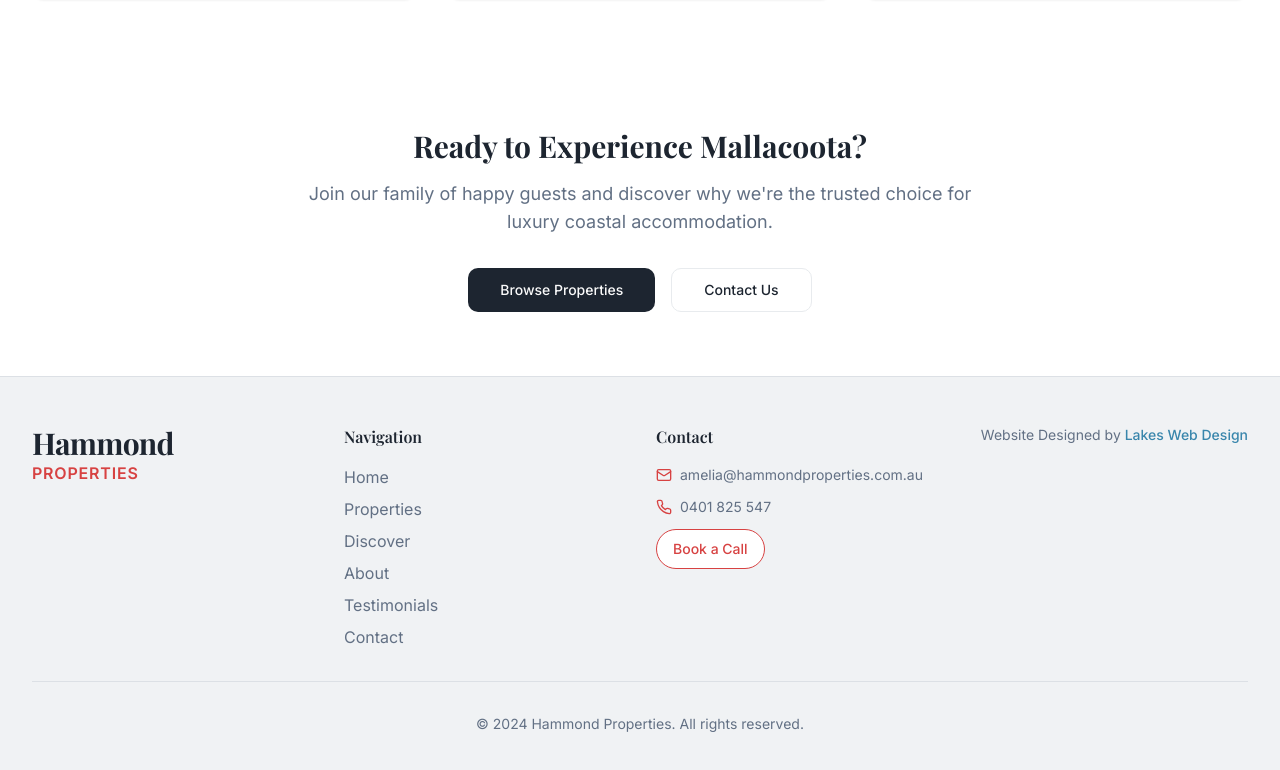
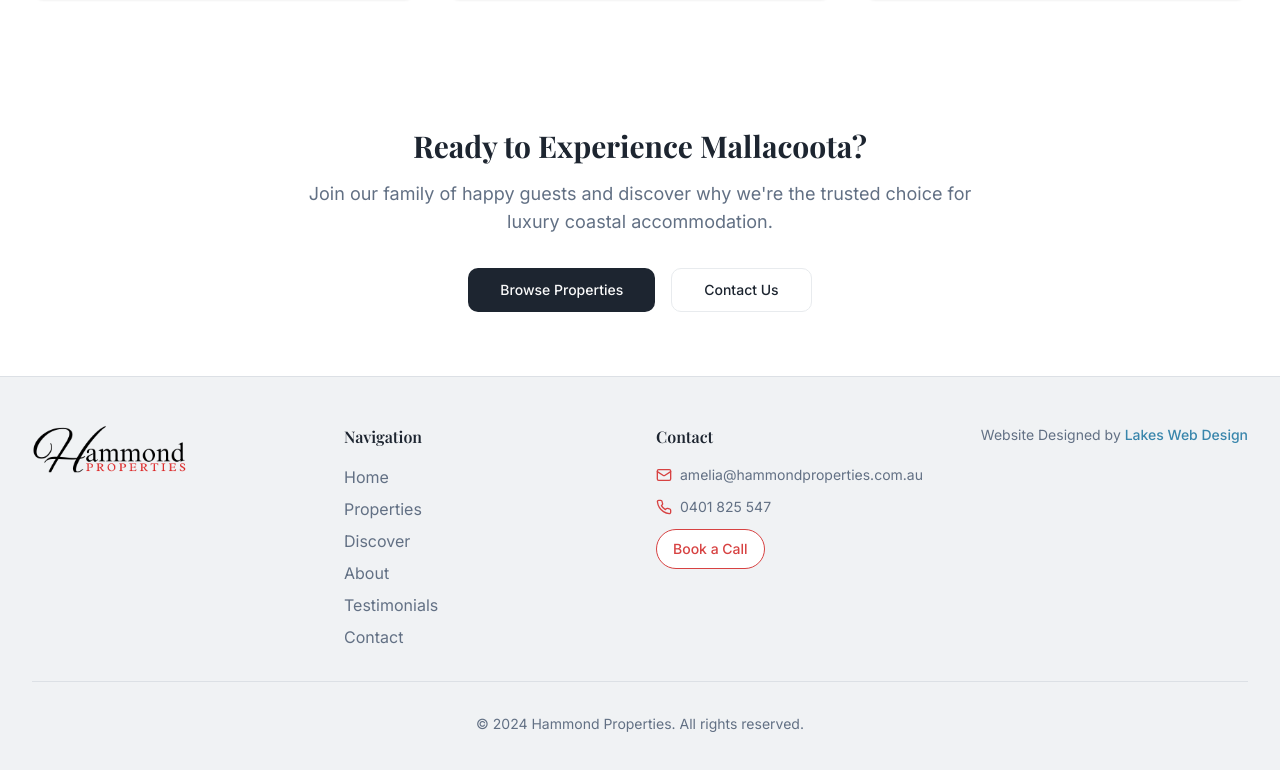
Before and after one commit to yourmatematt/mallacoota-luxury-revive, a React (Vite) app: page /about in a window 1280 px wide. Shown: the part 3501-4271 px from the top of the page. Built offline with nearby package versions, Linux system fonts and the light colour scheme.

Commit message:
Update footer logo
Replace Hammond Properties text logo in the footer with the same logo used in the navigation bar.

```diff
--- a/src/components/Footer.tsx
+++ b/src/components/Footer.tsx
@@ -18,10 +18,11 @@ const Footer = () => {
         <div className="grid grid-cols-1 md:grid-cols-4 gap-8">
           {/* Logo */}
           <div className="flex flex-col items-center md:items-start">
-            <div className="flex flex-col leading-tight mb-4">
-              <span className="logo-hammond text-3xl">Hammond</span>
-              <span className="logo-properties text-base">PROPERTIES</span>
-            </div>
+            <img
+              src="/lovable-uploads/f810822d-1f52-487a-a0d9-5a203b6d8570.png"
+              alt="Hammond Properties"
+              className="h-12 w-auto mb-4"
+            />
           </div>
 
           {/* Navigation */}
```
